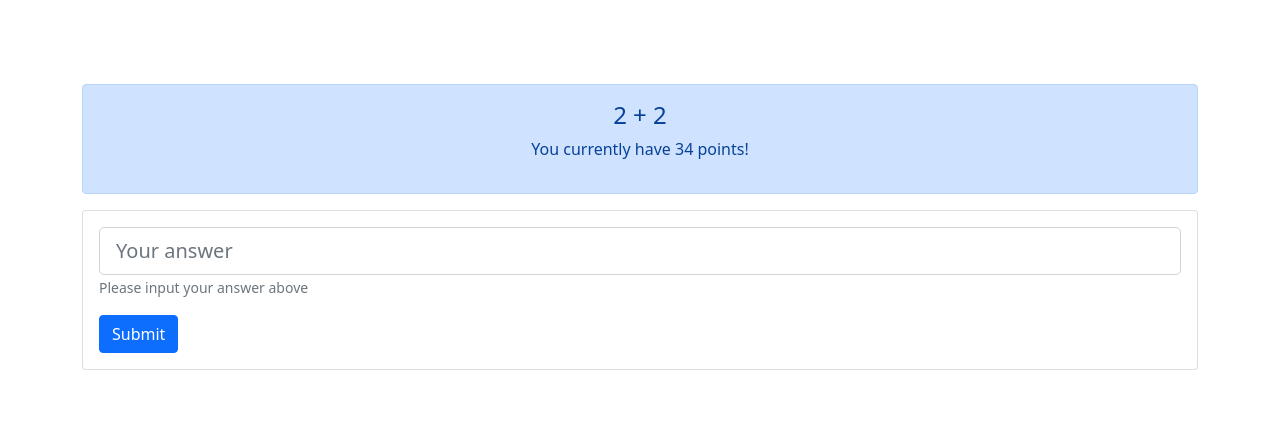
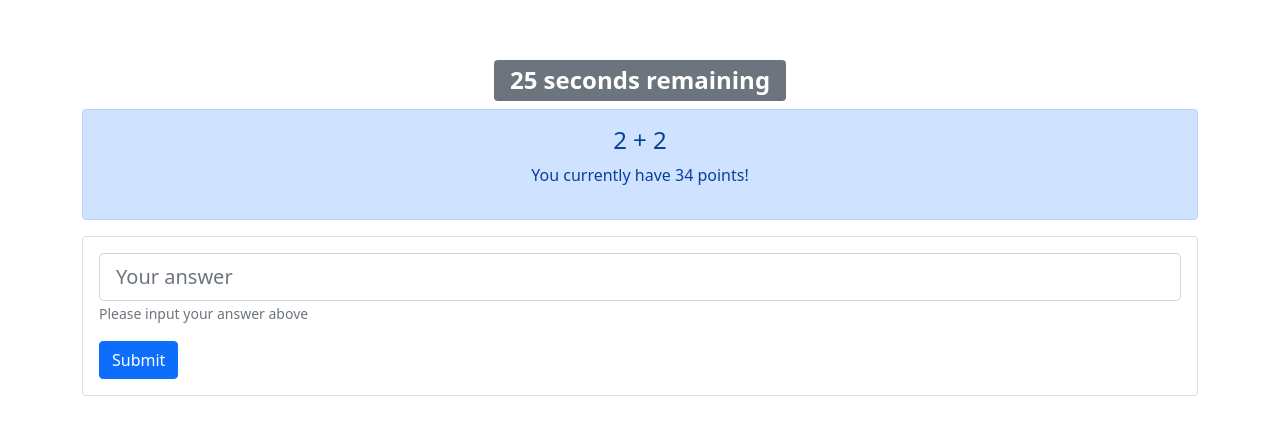
Before and after one commit to keemcodes/MathJS-API-Integration, a React (Create React App) app: page / in a window 1280 px wide. Shown: the part 149-584 px from the top of the page. Built offline with nearby package versions, Linux system fonts and the light colour scheme; the HTML template or start-up script is replaced by a standard one.

Commit message:
adding timer functionality and few other things, not yet stable

```diff
--- a/src/App.js
+++ b/src/App.js
@@ -1,3 +1,4 @@
+import React from 'react';
 import "./App.css";
 import "../node_modules/bootstrap/dist/css/bootstrap.min.css";
 
@@ -9,13 +10,44 @@ import {
   Button,
   Card,
   Alert,
+  Badge,
 } from "react-bootstrap";
 
+
 function App() {
+  const [timeLeft, setTimeLeft] = React.useState(30);
+  const [ls, setLs] = React.useState("realest");
+
+  React.useEffect(() => {
+    if (timeLeft === 0) {
+      console.log("TIME LEFT IS 0");
+      setTimeLeft(null);
+    }
+
+    // exit early when we reach 0
+    if (!timeLeft) return;
+
+    // save intervalId to clear the interval when the
+    // component re-renders
+    const intervalId = setInterval(() => {
+      setTimeLeft(timeLeft - 1);
+    }, 1000);
+
+    // clear interval on re-render to avoid memory leaks
+    return () => clearInterval(intervalId);
+    // add timeLeft as a dependency to re-rerun the effect
+    // when we update it
+  }, [timeLeft]);
+
+  React.useEffect(() => {
+    // setLs("lol");
+  }, [ls]);
+
   return (
     <Container className="center">
       <Row>
         <Col>
+          <h2 className="text-center"><Badge bg="secondary">{timeLeft}{timeLeft != null ? ' seconds remaining' : ''}</Badge></h2>
           <Alert variant="primary text-center">
             <Alert.Heading>2 + 2</Alert.Heading>
             <p>You currently have 34 points!</p>
@@ -32,7 +64,10 @@ function App() {
                   Please input your answer above
                 </Form.Text>
               </Form.Group>
-              <Button variant="primary" type="submit">
+              <Button variant="primary" type="submit" onClick={(e) => {
+                e.preventDefault()
+                setTimeLeft(30)
+              }}>
                 Submit
               </Button>
             </Form>
```
Also changed, not shown: src/utilities/Timer.js (added, +44 -0 lines).
